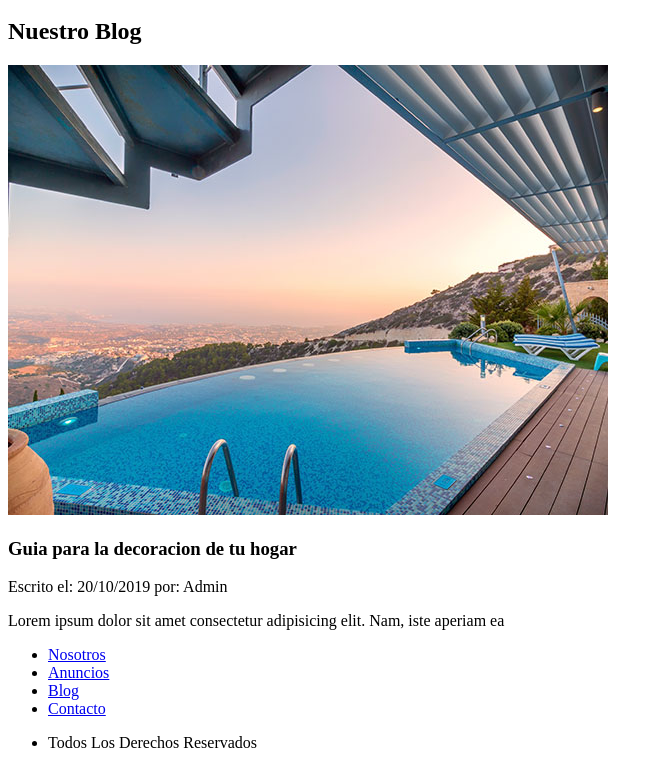
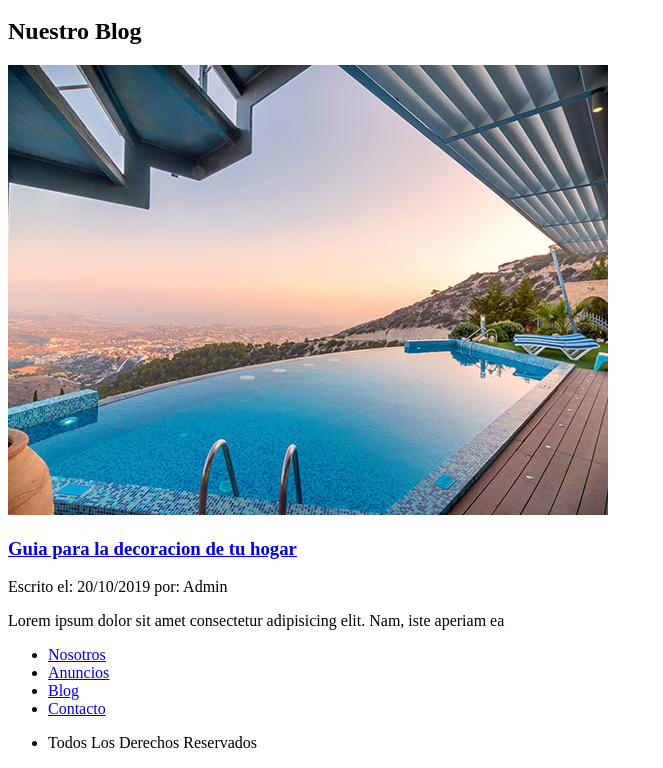
Before and after one commit to jair8choa/BienesRaices, a plain HTML site: page Blog.html in a window 1280 px wide. Shown: the part 156-924 px from the top of the page, without its empty margins (0-663 px from the left). Drawn offline with Linux system fonts and the light colour scheme.

Commit message:
forgot an a

```diff
--- a/Blog.html
+++ b/Blog.html
@@ -23,7 +23,7 @@
       <article>
         <img src="./img/blog2.jpg" alt="">
         <div>
-          <h3>Guia para la decoracion de tu hogar</h3>
+          <a href="./Entrada.html"><h3>Guia para la decoracion de tu hogar</h3></a>
           <p>Escrito el: <span>20/10/2019</span> por: <span>Admin</span></p>
           <p>Lorem ipsum dolor sit amet consectetur adipisicing elit. Nam, iste aperiam ea</p>
         </div>
```
